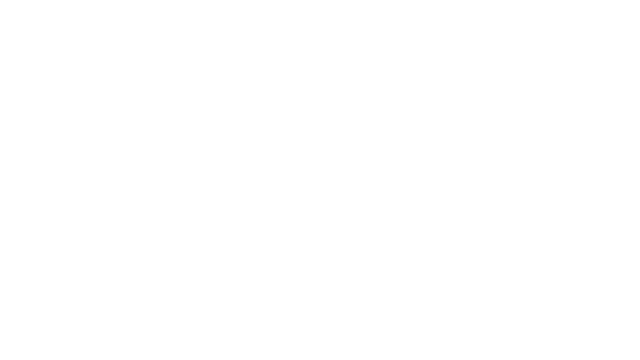
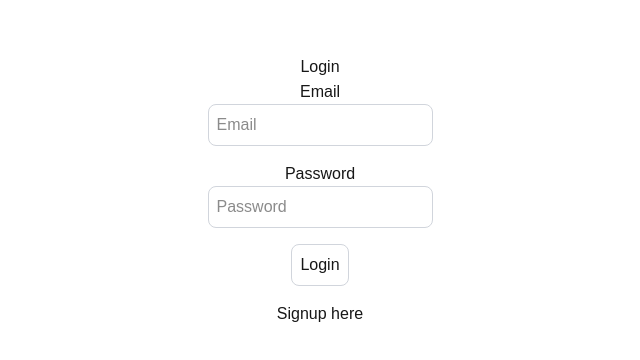
Before and after one commit to sseleimend/auth, a Next.js app: page /login in a window 1280 px wide. Shown: the part 210-570 px from the top of the page, without its empty margins (320-960 px from the left). Built offline with nearby package versions, Linux system fonts and the light colour scheme.

Commit message:
feat: implement Login page with user input fields and layout

```diff
--- a/src/app/login/page.tsx
+++ b/src/app/login/page.tsx
@@ -1,7 +1,47 @@
+"use client";
+
+import Link from "next/link";
+import { useState } from "react";
+
 export default function LoginPage() {
+  const [user, setUser] = useState({
+    email: "",
+    password: "",
+  });
+
+  const onLogin = () => {};
+
   return (
-    <div className="flex">
-      <h1 className="text-center text-white text-2xl">Login</h1>
+    <div className="flex flex-col items-center justify-center min-h-screen py-2">
+      <h1>Login</h1>
+      <hr />
+      <label htmlFor="email">Email</label>
+      <input
+        className="p-2 border border-gray-300 rounded-lg mb-4 focus:outline-none focus:border-gray-600"
+        type="text"
+        name="email"
+        id="email"
+        value={user.email}
+        onChange={(e) => setUser({ ...user, email: e.target.value })}
+        placeholder="Email"
+      />
+      <label htmlFor="password">Password</label>
+      <input
+        className="p-2 border border-gray-300 rounded-lg mb-4 focus:outline-none focus:border-gray-600"
+        type="text"
+        name="password"
+        id="password"
+        value={user.password}
+        onChange={(e) => setUser({ ...user, password: e.target.value })}
+        placeholder="Password"
+      />
+      <button
+        onClick={onLogin}
+        className="p-2 border border-gray-300 rounded-lg mb-4 focus:outline-none focus:border-gray-600"
+      >
+        Login
+      </button>
+      <Link href="/signup">Signup here</Link>
     </div>
   );
 }
```
